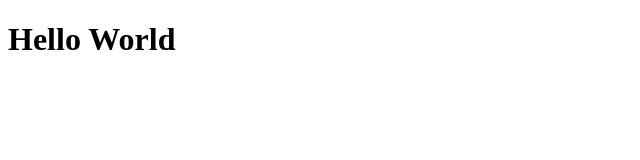
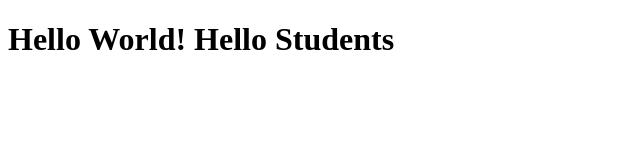
Before and after one commit to rajsharma1997/angular-test, a plain HTML site: page index.html in a window 1280 px wide. Shown: the whole page, without its empty margins (0-640 px from the left). Drawn offline with Linux system fonts and the light colour scheme.

Commit message:
version 1.0

```diff
--- a/index.html
+++ b/index.html
@@ -4,6 +4,6 @@
 	<title>Angular- demo</title>
 </head>
 <body>
-<h1> Hello World</h1>
+<h1> Hello World! Hello Students</h1>
 </body>
 </html>
```
